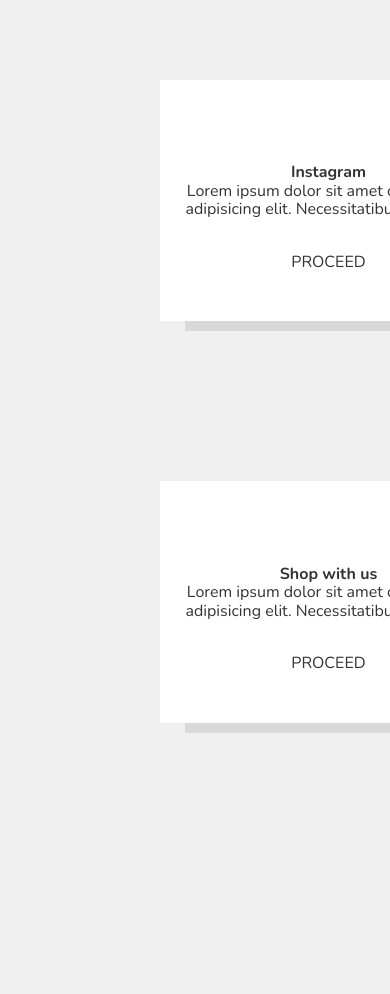
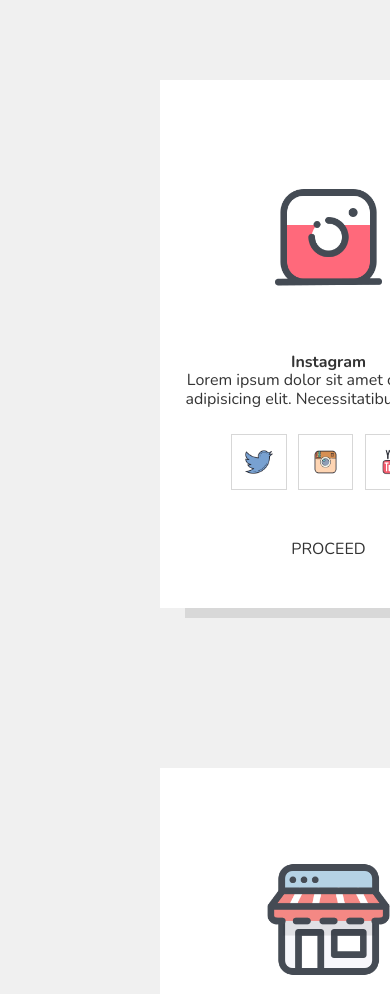
Before and after one commit to Abderrazzak10/Cards, a plain HTML site: page index.html in a window 390 px wide. Shown: the top 994 px of the page. Before the commit the page ends 844 px from the top, so only its background shows below. Drawn offline with nearby package versions, Linux system fonts and the light colour scheme.

Commit message:
Enhance card styling with image layout and responsive design adjustments

```diff
--- a/css/style.css
+++ b/css/style.css
@@ -13,6 +13,7 @@
     display: grid;
     grid-template-columns: repeat(2,1fr);
     text-align: center;
+
 }
 
 .cards{
@@ -29,6 +30,11 @@
     width: 60%;
 }
 
+.cards img{
+    width: 50%;
+    margin: 30px auto;
+}
+
 .cards div h4{
     margin-bottom: 0;
     margin-top: 15px;
@@ -38,3 +44,22 @@
     margin-top: 0;
 
 }
+
+.cards .images{
+    /* display: flex;
+    margin: auto;
+    margin-bottom: 40px; */
+    width: 70%;
+    display: grid;
+    grid-template-columns: repeat(3,1fr);
+    margin: 10px auto;
+    padding: 10px;
+    margin-bottom: 40px;
+}
+
+.cards .images img{
+    border: 1px solid rgba(51, 51, 51,0.198);
+    padding: 10px;
+    margin: 0 3px;
+    cursor: pointer;
+}
```
Also changed, not shown: images/facebook.png (added), images/insert-credit-card.png (added), images/instagram-new.png (added), images/instagram.png (added), images/shop.png (added), images/twitter.png (added), images/youtube.png (added).
